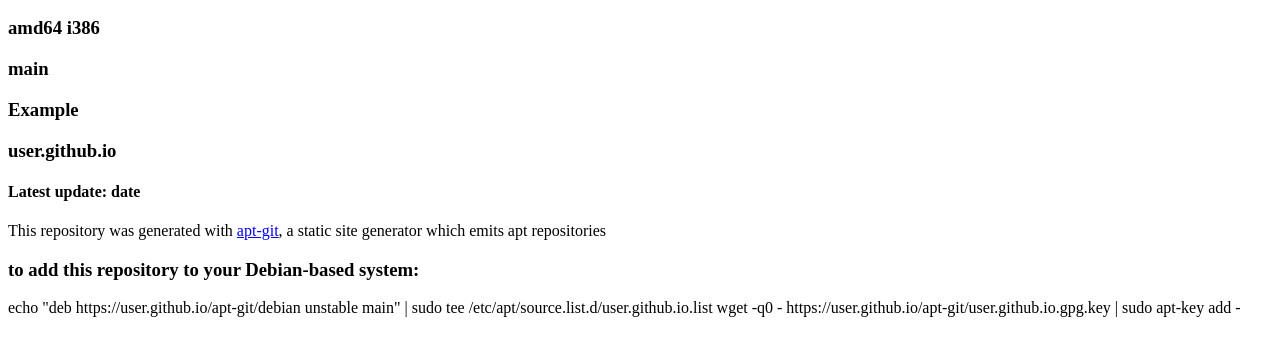
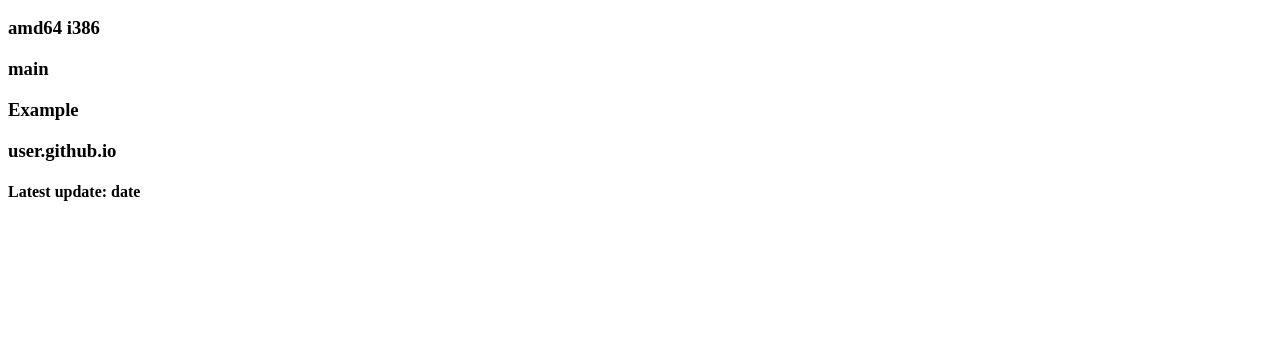
Before and after one commit to eyedeekay/apt-now-history, a plain HTML site: page index.html in a window 1280 px wide. Shown: the part 96-452 px from the top of the page. Drawn offline with Linux system fonts and the light colour scheme.

Commit message:
Repository update:  date

```diff
--- a/index.html
+++ b/index.html
@@ -11,10 +11,3 @@
 <h3>user.github.io</h3>
 
 <h4>Latest update: date</h4>
-
-<p>This repository was generated with <a href="https://cmotc.github.io/apt-git">apt-git</a>, a static site generator which emits apt repositories</p>
-
-<h3>to add this repository to your Debian-based system:</h3>
-
-<p>echo "deb https://user.github.io/apt-git/debian unstable main" | sudo tee /etc/apt/source.list.d/user.github.io.list
-wget -q0 - https://user.github.io/apt-git/user.github.io.gpg.key | sudo apt-key add - </p>
```
Also changed, not shown: info/awesome_3.5.9-1_amd64.deb.html (+1 -1 lines), 2 other files.
